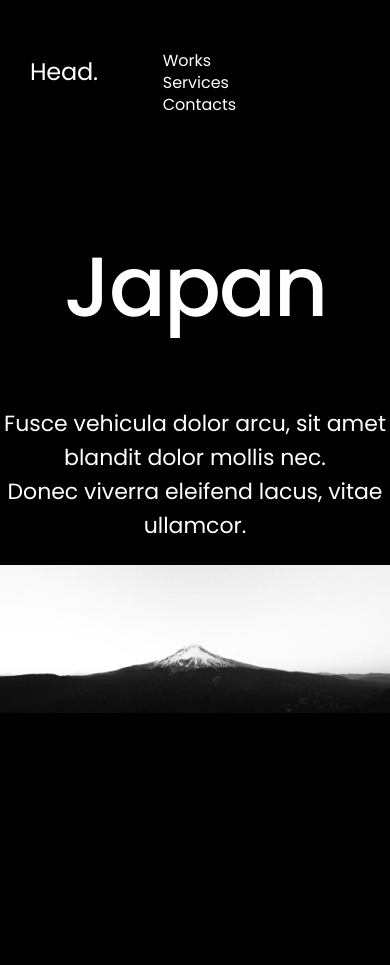
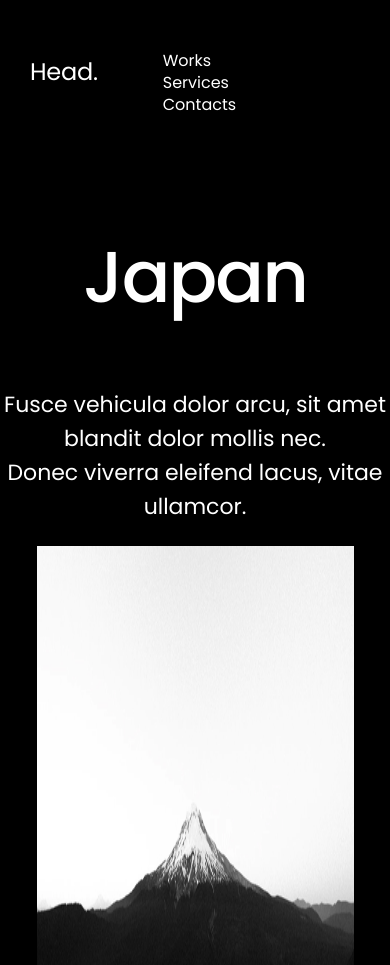
Before and after one commit to Chali96/ResponsiveDesign, a plain HTML site: page index.html in a window 390 px wide. Shown: the top 965 px of the page. Before the commit the page ends 844 px from the top, so only its background shows below. Drawn offline with Linux system fonts and the light colour scheme.

Commit message:
everything is responsive now

```diff
--- a/styles/index.css
+++ b/styles/index.css
@@ -34,6 +34,10 @@
     line-height: 22px;
     color: #FFFF;
 }
+.nav-links:hover{
+    color: blue;
+    text-decoration: underline;
+}
 
 .container {
     display: flex;
@@ -59,13 +63,59 @@ font-size: 22px;
 line-height: 34px;
 }
 .image{
-    max-width: 100%;
-    height: auto;
+    height: 486px;
+width: 864px;
+border-radius: 0px;
+
 }
 
-@media screen and (min-width: 320px) {
-    .image {
-       max-width: 100%;
-       height: auto;
+
+@media screen and (max-width: 320px) {
+    .links {
+       display: none;
     }
 }
+
+@media screen and (max-width: 768px) {
+    .image {
+       max-width: 617px;
+    }
+}
+@media screen and (max-width: 668px) {
+    .image {
+       max-width: 517px;
+    }
+}
+@media screen and (max-width: 568px) {
+    .image {
+       max-width: 417px;
+    }
+}
+@media screen and (max-width: 468px) {
+    .image {
+       max-width: 317px;
+    }
+}
+@media screen and (max-width: 350px) {
+    .image {
+       max-width: 256px;
+    }
+}
+@media screen and (max-width: 768px) {
+    .Japan {
+        font-size: 72px;
+    }
+}
+@media screen and (max-width: 320px) {
+    .Japan {
+        font-size: 36px;
+    }
+}
+
+
+
+@media screen and (max-width: 700px) {
+    .Fusce {
+        font: 12px;
+    }
+}
```
